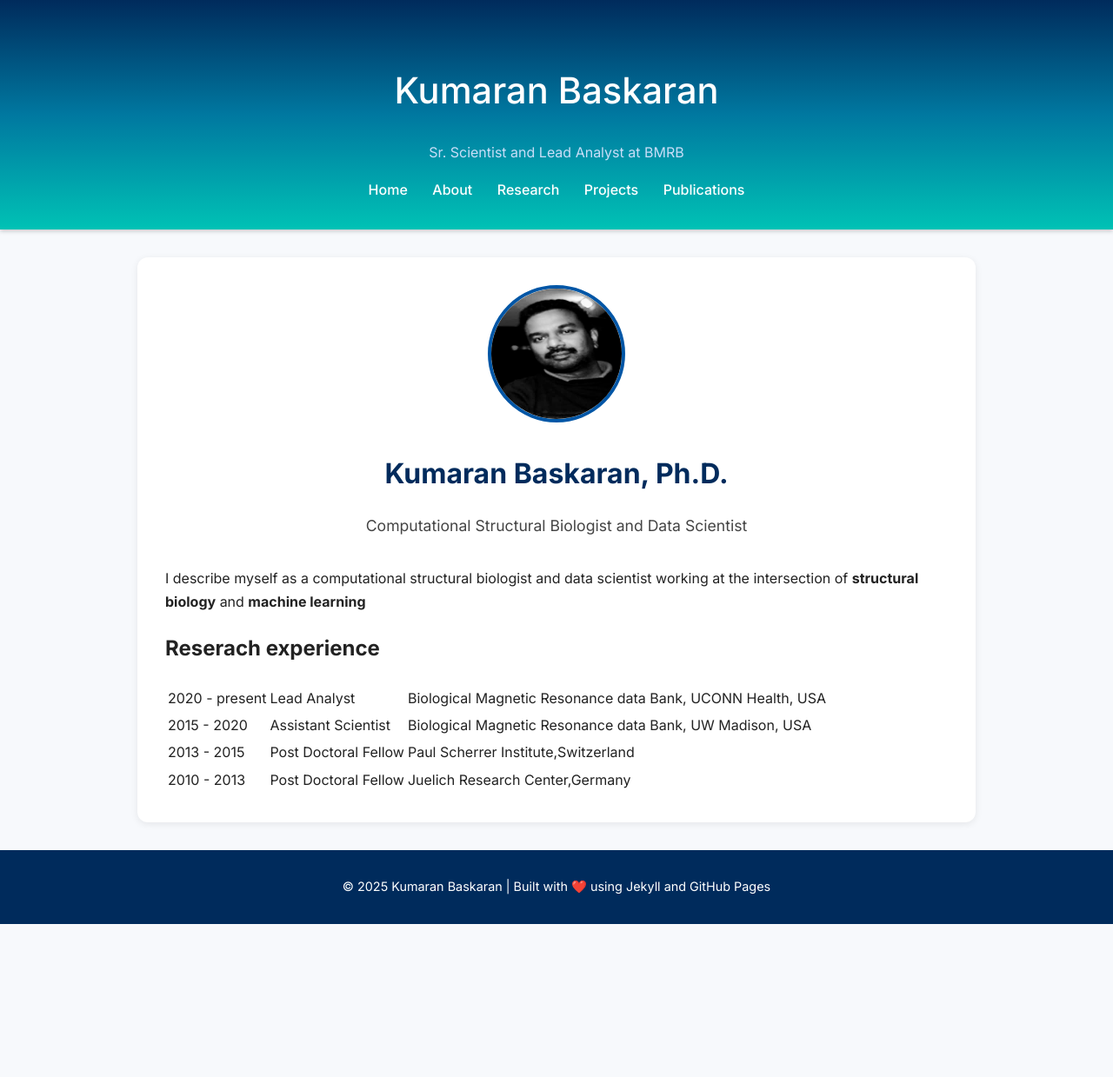
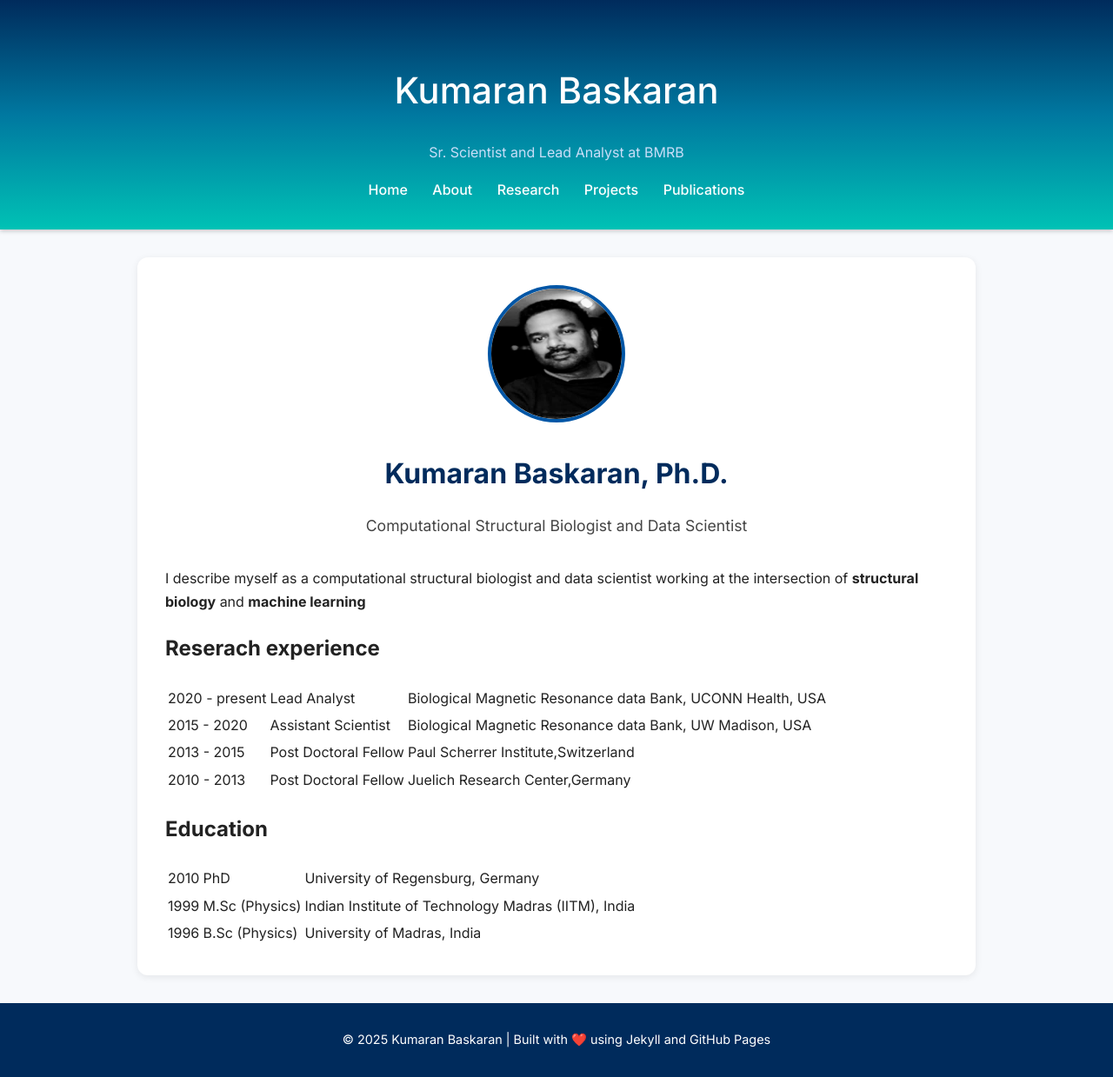
Before and after one commit to kumar-physics/kumar-physics.github.io, a Jekyll site: the page built from about.md, in a window 1280 px wide. Shown: the whole page at 87% size. Built offline with Jekyll 4.4.1, drawn with Linux system fonts in a browser that asks for light colours; before the commit the page ends 1063 px from its top, so only the background shows below that.

Commit message:
content updated

```diff
--- a/about.md
+++ b/about.md
@@ -19,3 +19,9 @@ title: About
 | 2015 - 2020  | Assistant Scientist |Biological Magnetic Resonance data Bank, UW Madison, USA|
 | 2013 - 2015 | Post Doctoral Fellow |Paul Scherrer Institute,Switzerland|
 | 2010 - 2013 | Post Doctoral Fellow |Juelich Research Center,Germany|
+
+## Education
+
+| 2010 | PhD | University of Regensburg, Germany |
+| 1999 | M.Sc (Physics) | Indian Institute of Technology Madras (IITM), India |
+| 1996 | B.Sc (Physics) | University of Madras, India |
```
